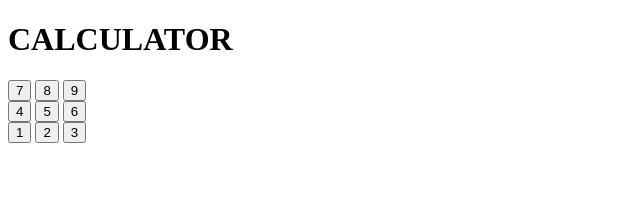
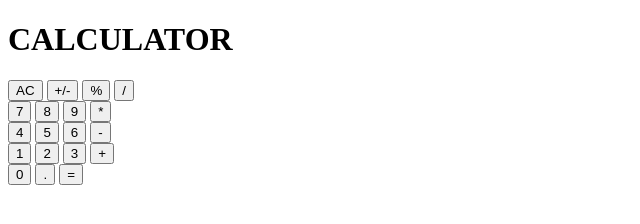
Before and after one commit to Waldorfio/calculator-project, a plain HTML site: page index.html in a window 1280 px wide. Shown: the whole page, without its empty margins (0-640 px from the left). Drawn offline with Linux system fonts and the light colour scheme.

Commit message:
Add all functional buttons

```diff
--- a/index.html
+++ b/index.html
@@ -4,60 +4,42 @@
     <head>
         <title>CALCULATOR</title>
         <meta charset="UTF-8">
+        <link rel="stylesheet" href="style.css">
     </head>
 
     <body>
         <h1>CALCULATOR</h1>
 
-        <div class="buttonContainer">
-            <div class="row1Buttons">
-                <button class="oneToNine">7</button>
-                <button class="oneToNine">8</button>
-                <button class="oneToNine">9</button>
+        <div class="button-container">
+            <div class="row1">
+                <button class="clear">AC</button>
+                <button class="dash-minus">+/-</button>
+                <button class="percent">%</button>
+                <button class="slash">/</button>
             </div>
-            <div class="row2Buttons">
-                <button class="oneToNine">4</button>
-                <button class="oneToNine">5</button>
-                <button class="oneToNine">6</button>
+            <div class="row2">
+                <button class="seven">7</button>
+                <button class="eight">8</button>
+                <button class="nine">9</button>
+                <button class="star">*</button>
             </div>
-            <div class="row3Buttons">
-                <button class="oneToNine">1</button>
-                <button class="oneToNine">2</button>
-                <button class="oneToNine">3</button>
+            <div class="row3">
+                <button class="four">4</button>
+                <button class="five">5</button>
+                <button class="six">6</button>
+                <button class="minus">-</button>
             </div>
-        </div>
-
-
-
-        <script>
-
-
-            function add(a, b) {
-                ans = a + b;
-                return ans
-            }
-            function subtract(a, b) {
-                ans = a - b;
-                return ans
-            }
-            function multiply(a, b) {
-                ans = a * b;
-                return ans
-            }
-            function divide(a, b) {
-                ans = a / b;
-                return ans
-            }
-            function percent(a, b) {
-                ans = a/100;
-                return ans;
-            }
-
-
-
-
-
-        </script>
+            <div class="row4">
+                <button class="one">1</button>
+                <button class="two">2</button>
+                <button class="three">3</button>
+                <button class="plus">+</button>
+            </div>
+            <div class="row5">
+                <button class="zero">0</button>
+                <button class="dot">.</button>
+                <button class="equals">=</button>
+            </div>
     </body>
 
 
```
